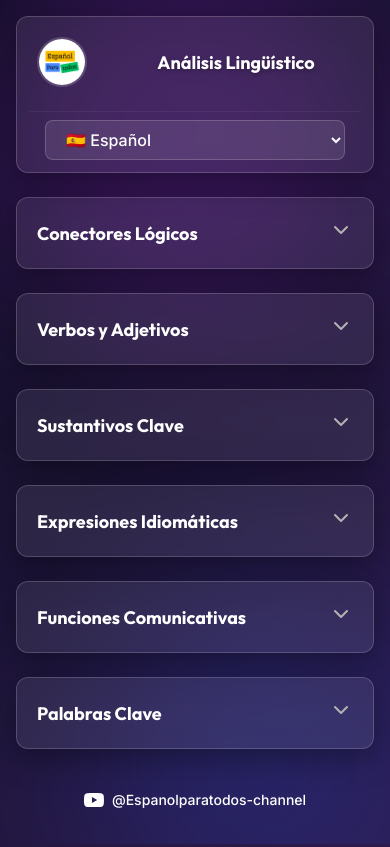
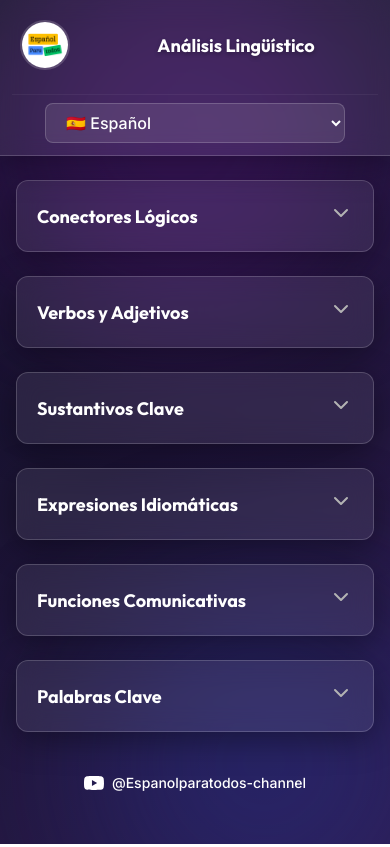
Before and after one commit to espanolparatodoschannel/analisis-linguistico, a plain HTML site: page index.html in a window 390 px wide. Drawn offline with Linux system fonts and the light colour scheme.

Commit message:
Header movil ancho completo (v17)

```diff
--- a/index.html
+++ b/index.html
@@ -14,10 +14,10 @@
         href="https://fonts.googleapis.com/css2?family=Inter:wght@400;500;600;700&family=Outfit:wght@500;700&display=swap"
         rel="stylesheet">
 
-    <link rel="stylesheet" href="./styles/variables.css?v=16">
-    <link rel="stylesheet" href="./styles/reset.css?v=16">
-    <link rel="stylesheet" href="./styles/main.css?v=16">
-    <link rel="stylesheet" href="./styles/responsive.css?v=16">
+    <link rel="stylesheet" href="./styles/variables.css?v=17">
+    <link rel="stylesheet" href="./styles/reset.css?v=17">
+    <link rel="stylesheet" href="./styles/main.css?v=17">
+    <link rel="stylesheet" href="./styles/responsive.css?v=17">
 </head>
 
 <body>
--- a/styles/responsive.css
+++ b/styles/responsive.css
@@ -47,6 +47,19 @@
         --text-base: 0.875rem;
     }
 
+    /* Container adjustments for full-width header */
+    .app-container {
+        padding-top: 0;
+        padding-left: 0;
+        padding-right: 0;
+        /* Keep bottom padding */
+    }
+
+    /* Re-add padding to content since container lost it */
+    .content-grid {
+        padding: 0 var(--space-4);
+    }
+
     header {
         flex-direction: row;
         flex-wrap: wrap;
@@ -54,6 +67,16 @@
         padding: var(--space-3);
         justify-content: flex-start;
         /* Align start to keep logo and title close if needed, but flex-grow will handle fill */
+
+        /* Full width sticky adjustments */
+        width: 100%;
+        border-radius: 0;
+        margin: 0;
+        border-right: none;
+        border-left: none;
+        border-top: none;
+        top: 0;
+        /* Ensures it sticks to the very top */
     }
 
     /* Logo - Keep size constrained */
```
